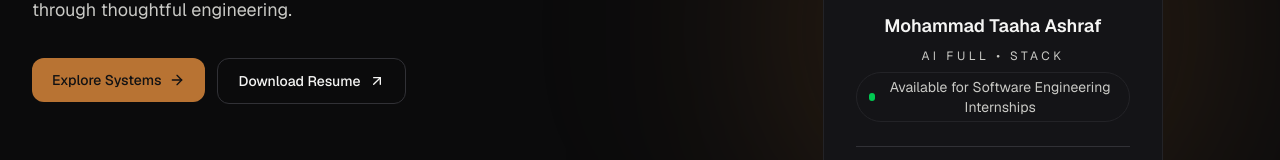
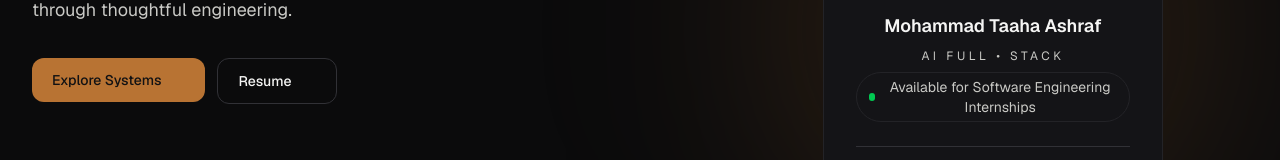
Before and after one commit to m-taaha/taaha-portfolio, a Next.js app: page / in a window 1280 px wide. Shown: the part 717-877 px from the top of the page. Built offline with nearby package versions, Linux system fonts and the light colour scheme.

Commit message:
feat(hero): enhance CTA button interactions and hover animations

```diff
--- a/app/components/sections/Hero/HeroActions.tsx
+++ b/app/components/sections/Hero/HeroActions.tsx
@@ -20,24 +20,35 @@ export function HeroActions() {
       "
     >
       <motion.div whileHover="hover" whileTap={{ scale: 0.98 }}>
-        <Button
-        href="#systems"
-        >
-          <span className="flex items-center gap-2">
+        <Button href="#systems">
+          <motion.span
+            className="flex items-center gap-2"
+            variants={{
+              hover: {
+                x: 2,
+              },
+            }}
+          >
             Explore Systems
             <motion.span
+              initial={{
+                x: -6,
+                opacity: 0,
+              }}
               variants={{
                 hover: {
-                  x: 4,
+                  x: 0,
+                  opacity: 1,
                 },
               }}
               transition={{
                 duration: 0.2,
+                ease: "easeOut",
               }}
             >
               <ArrowRight className="h-4 w-4" />
             </motion.span>
-          </span>
+          </motion.span>
         </Button>
       </motion.div>
 
@@ -48,22 +59,34 @@ export function HeroActions() {
           target="_blank"
           rel="noopener noreferrer"
         >
-          <span className="flex items-center gap-2">
-            Download Resume
+          <motion.span
+            className="flex items-center gap-2"
+            variants={{
+              hover: {
+                x: 2,
+              },
+            }}
+          >
+            Resume
             <motion.span
+              initial={{
+                x: -6,
+                opacity: 0,
+              }}
               variants={{
                 hover: {
-                  x: 3,
-                  y: -3,
+                  x: 0,
+                  opacity: 1,
                 },
               }}
               transition={{
-                duration: 0.2,
+                duration: 0.22,
+                ease: "easeOut",
               }}
             >
               <ArrowUpRight className="h-4 w-4" />
             </motion.span>
-          </span>
+          </motion.span>
         </Button>
       </motion.div>
     </div>
```
